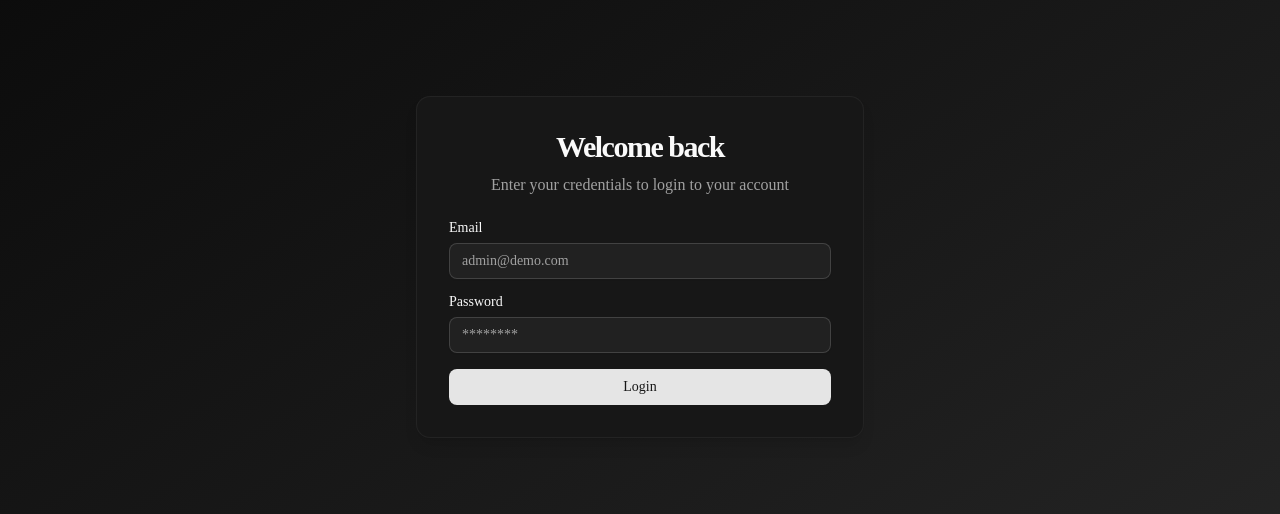
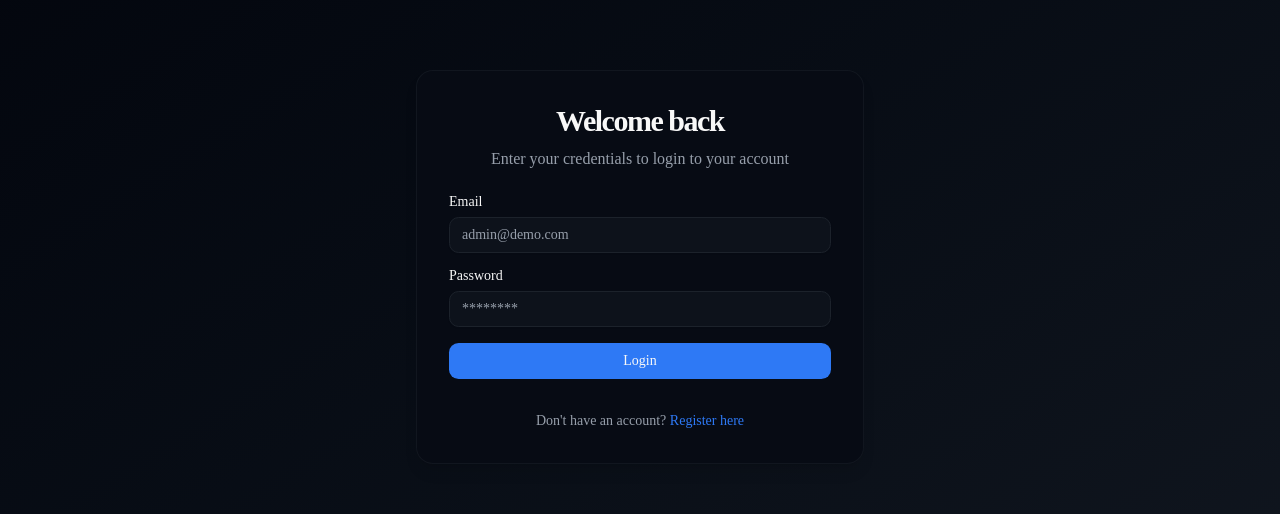
Before and after one commit to mohamed-osamaaa/ElectroPiTask, a Next.js app in the folder client/: page /login in a window 1280 px wide. Shown: the part 133-647 px from the top of the page. Built offline with nearby package versions, Linux system fonts and the light colour scheme; no server answers.

Commit message:
feat(client): update auth flows and global app shell

```diff
--- a/client/src/app/globals.css
+++ b/client/src/app/globals.css
@@ -49,72 +49,79 @@
 }
 
 :root {
-  --background: oklch(1 0 0);
-  --foreground: oklch(0.145 0 0);
+  --background: oklch(0.99 0.01 260);
+  --foreground: oklch(0.15 0.02 260);
   --card: oklch(1 0 0);
-  --card-foreground: oklch(0.145 0 0);
+  --card-foreground: oklch(0.15 0.02 260);
   --popover: oklch(1 0 0);
-  --popover-foreground: oklch(0.145 0 0);
-  --primary: oklch(0.205 0 0);
-  --primary-foreground: oklch(0.985 0 0);
-  --secondary: oklch(0.97 0 0);
-  --secondary-foreground: oklch(0.205 0 0);
-  --muted: oklch(0.97 0 0);
-  --muted-foreground: oklch(0.556 0 0);
-  --accent: oklch(0.97 0 0);
-  --accent-foreground: oklch(0.205 0 0);
-  --destructive: oklch(0.577 0.245 27.325);
-  --border: oklch(0.922 0 0);
-  --input: oklch(0.922 0 0);
-  --ring: oklch(0.708 0 0);
-  --chart-1: oklch(0.87 0 0);
-  --chart-2: oklch(0.556 0 0);
-  --chart-3: oklch(0.439 0 0);
-  --chart-4: oklch(0.371 0 0);
-  --chart-5: oklch(0.269 0 0);
-  --radius: 0.625rem;
-  --sidebar: oklch(0.985 0 0);
-  --sidebar-foreground: oklch(0.145 0 0);
-  --sidebar-primary: oklch(0.205 0 0);
-  --sidebar-primary-foreground: oklch(0.985 0 0);
-  --sidebar-accent: oklch(0.97 0 0);
-  --sidebar-accent-foreground: oklch(0.205 0 0);
-  --sidebar-border: oklch(0.922 0 0);
-  --sidebar-ring: oklch(0.708 0 0);
+  --popover-foreground: oklch(0.15 0.02 260);
+  --primary: oklch(0.5 0.2 260);
+  --primary-foreground: oklch(0.98 0 0);
+  --secondary: oklch(0.94 0.02 260);
+  --secondary-foreground: oklch(0.2 0.04 260);
+  --muted: oklch(0.94 0.02 260);
+  --muted-foreground: oklch(0.5 0.02 260);
+  --accent: oklch(0.94 0.02 260);
+  --accent-foreground: oklch(0.2 0.04 260);
+  --destructive: oklch(0.6 0.15 20);
+  --destructive-foreground: oklch(0.98 0 0);
+  --border: oklch(0.9 0.02 260);
+  --input: oklch(0.9 0.02 260);
+  --ring: oklch(0.5 0.2 260);
+
+  --chart-1: oklch(0.65 0.15 25);
+  --chart-2: oklch(0.6 0.12 170);
+  --chart-3: oklch(0.4 0.1 230);
+  --chart-4: oklch(0.7 0.15 65);
+  --chart-5: oklch(0.7 0.15 35);
+
+  --radius: 0.75rem;
+
+  --sidebar: oklch(0.98 0 0);
+  --sidebar-foreground: oklch(0.15 0 0);
+  --sidebar-primary: oklch(0.5 0.2 260);
+  --sidebar-primary-foreground: oklch(0.98 0 0);
+  --sidebar-accent: oklch(0.94 0.02 260);
+  --sidebar-accent-foreground: oklch(0.2 0.04 260);
+  --sidebar-border: oklch(0.9 0.02 260);
+  --sidebar-ring: oklch(0.5 0.2 260);
 }
 
 .dark {
-  --background: oklch(0.145 0 0);
-  --foreground: oklch(0.985 0 0);
-  --card: oklch(0.205 0 0);
-  --card-foreground: oklch(0.985 0 0);
-  --popover: oklch(0.205 0 0);
-  --popover-foreground: oklch(0.985 0 0);
-  --primary: oklch(0.922 0 0);
-  --primary-foreground: oklch(0.205 0 0);
-  --secondary: oklch(0.269 0 0);
-  --secondary-foreground: oklch(0.985 0 0);
-  --muted: oklch(0.269 0 0);
-  --muted-foreground: oklch(0.708 0 0);
-  --accent: oklch(0.269 0 0);
-  --accent-foreground: oklch(0.985 0 0);
-  --destructive: oklch(0.704 0.191 22.216);
-  --border: oklch(1 0 0 / 10%);
-  --input: oklch(1 0 0 / 15%);
-  --ring: oklch(0.556 0 0);
-  --chart-1: oklch(0.87 0 0);
-  --chart-2: oklch(0.556 0 0);
-  --chart-3: oklch(0.439 0 0);
-  --chart-4: oklch(0.371 0 0);
-  --chart-5: oklch(0.269 0 0);
-  --sidebar: oklch(0.205 0 0);
-  --sidebar-foreground: oklch(0.985 0 0);
-  --sidebar-primary: oklch(0.488 0.243 264.376);
-  --sidebar-primary-foreground: oklch(0.985 0 0);
-  --sidebar-accent: oklch(0.269 0 0);
-  --sidebar-accent-foreground: oklch(0.985 0 0);
-  --sidebar-border: oklch(1 0 0 / 10%);
-  --sidebar-ring: oklch(0.556 0 0);
+  --background: oklch(0.12 0.02 260);
+  --foreground: oklch(0.98 0 0);
+  --card: oklch(0.15 0.02 260);
+  --card-foreground: oklch(0.98 0 0);
+  --popover: oklch(0.15 0.02 260);
+  --popover-foreground: oklch(0.98 0 0);
+  --primary: oklch(0.6 0.2 260);
+  --primary-foreground: oklch(0.98 0 0);
+  --secondary: oklch(0.2 0.02 260);
+  --secondary-foreground: oklch(0.98 0 0);
+  --muted: oklch(0.2 0.02 260);
+  --muted-foreground: oklch(0.7 0.02 260);
+  --accent: oklch(0.2 0.02 260);
+  --accent-foreground: oklch(0.98 0 0);
+  --destructive: oklch(0.6 0.15 20);
+  --destructive-foreground: oklch(0.98 0 0);
+  --border: oklch(0.25 0.02 260);
+  --input: oklch(0.25 0.02 260);
+  --ring: oklch(0.6 0.2 260);
+
+  --chart-1: oklch(0.55 0.15 250);
+  --chart-2: oklch(0.6 0.15 170);
+  --chart-3: oklch(0.65 0.15 65);
+  --chart-4: oklch(0.5 0.15 300);
+  --chart-5: oklch(0.7 0.15 15);
+
+  --sidebar: oklch(0.15 0.02 260);
+  --sidebar-foreground: oklch(0.98 0 0);
+  --sidebar-primary: oklch(0.6 0.2 260);
+  --sidebar-primary-foreground: oklch(0.98 0 0);
+  --sidebar-accent: oklch(0.2 0.02 260);
+  --sidebar-accent-foreground: oklch(0.98 0 0);
+  --sidebar-border: oklch(0.25 0.02 260);
+  --sidebar-ring: oklch(0.6 0.2 260);
 }
 
 @layer base {
@@ -122,7 +129,7 @@
     @apply border-border outline-ring/50;
   }
   body {
-    @apply bg-background text-foreground;
+    @apply bg-background text-foreground transition-colors duration-300;
   }
   html {
     @apply font-sans;
--- a/client/src/app/layout.tsx
+++ b/client/src/app/layout.tsx
@@ -2,7 +2,6 @@ import type { Metadata } from "next";
 import { Geist, Geist_Mono } from "next/font/google";
 import "./globals.css";
 import { Providers } from "./providers";
-import { Toaster } from "@/components/ui/toast";
 
 const geistSans = Geist({
   variable: "--font-geist-sans",
@@ -16,7 +15,7 @@ const geistMono = Geist_Mono({
 
 export const metadata: Metadata = {
   title: "ElectroPi Kanban",
-  description: "Task Management App",
+  description: "A modern task management application for teams",
 };
 
 export default function RootLayout({
@@ -25,14 +24,13 @@ export default function RootLayout({
   children: React.ReactNode;
 }>) {
   return (
-    <html lang="en" className="dark">
+    <html lang="en" suppressHydrationWarning>
       <body
         className={`${geistSans.variable} ${geistMono.variable} antialiased`}
       >
         <Providers>
           {children}
         </Providers>
-        <Toaster />
       </body>
     </html>
   );
--- a/client/src/app/providers.tsx
+++ b/client/src/app/providers.tsx
@@ -2,7 +2,8 @@
 
 import { QueryClient, QueryClientProvider } from '@tanstack/react-query';
 import { useState } from 'react';
-import { Toaster } from "@/components/ui/toast";
+import { ThemeProvider } from 'next-themes';
+import { Toaster } from 'sonner';
 
 export function Providers({ children }: { children: React.ReactNode }) {
   const [queryClient] = useState(() => new QueryClient({
@@ -15,8 +16,15 @@ export function Providers({ children }: { children: React.ReactNode }) {
   }));
 
   return (
-    <QueryClientProvider client={queryClient}>
-      {children}
-    </QueryClientProvider>
+    <ThemeProvider
+      attribute="class"
+      defaultTheme="dark"
+      enableSystem={false}
+    >
+      <QueryClientProvider client={queryClient}>
+        {children}
+        <Toaster richColors position="top-right" />
+      </QueryClientProvider>
+    </ThemeProvider>
   );
 }
--- a/client/src/components/auth/LoginForm.tsx
+++ b/client/src/components/auth/LoginForm.tsx
@@ -94,6 +94,13 @@ export function LoginForm() {
           <Button type="submit" className="w-full" disabled={mutation.isPending}>
             {mutation.isPending ? "Logging in..." : "Login"}
           </Button>
+
+          <div className="text-center text-sm text-muted-foreground mt-4">
+            Don't have an account?{" "}
+            <a href="/register" className="text-primary hover:underline">
+              Register here
+            </a>
+          </div>
         </form>
       </Form>
     </div>
--- a/client/src/components/auth/RegisterForm.tsx
+++ b/client/src/components/auth/RegisterForm.tsx
@@ -109,6 +109,13 @@ export function RegisterForm() {
           <Button type="submit" className="w-full" disabled={mutation.isPending}>
             {mutation.isPending ? "Registering..." : "Register"}
           </Button>
+
+          <div className="text-center text-sm text-muted-foreground mt-4">
+            Already have an account?{" "}
+            <a href="/login" className="text-primary hover:underline">
+              Login here
+            </a>
+          </div>
         </form>
       </Form>
     </div>
--- a/client/src/components/layout/AppShell.tsx
+++ b/client/src/components/layout/AppShell.tsx
@@ -2,13 +2,14 @@
 
 import { Sidebar } from "./Sidebar";
 import { Header } from "./Header";
-import { useEffect } from "react";
+import { useEffect, useState } from "react";
 import { useAuthStore } from "@/store/auth.store";
 import { useRouter } from "next/navigation";
 
 export function AppShell({ children }: { children: React.ReactNode }) {
   const { isHydrated, user } = useAuthStore();
   const router = useRouter();
+  const [mobileSidebarOpen, setMobileSidebarOpen] = useState(false);
 
   useEffect(() => {
     if (isHydrated && !user) {
@@ -17,14 +18,30 @@ export function AppShell({ children }: { children: React.ReactNode }) {
   }, [isHydrated, user, router]);
 
   if (!isHydrated || !user) {
-    return null; // Or a full-page loader
+    return (
+      <div className="min-h-screen flex items-center justify-center bg-background">
+        <div className="animate-spin rounded-full h-8 w-8 border-b-2 border-primary"></div>
+      </div>
+    );
   }
 
   return (
-    <div className="grid min-h-screen w-full md:grid-cols-[220px_1fr] lg:grid-cols-[280px_1fr]">
-      <Sidebar />
-      <div className="flex flex-col">
-        <Header />
+    <div className="grid min-h-screen w-full md:grid-cols-[220px_1fr] lg:grid-cols-[280px_1fr] relative">
+      {/* Mobile overlay */}
+      {mobileSidebarOpen && (
+        <div
+          className="fixed inset-0 bg-black/50 z-40 md:hidden transition-opacity"
+          onClick={() => setMobileSidebarOpen(false)}
+        />
+      )}
+
+      <Sidebar
+        mobileOpen={mobileSidebarOpen}
+        onMobileClose={() => setMobileSidebarOpen(false)}
+      />
+
+      <div className="flex flex-col min-h-screen">
+        <Header onMenuToggle={() => setMobileSidebarOpen((prev) => !prev)} />
         <main className="flex flex-1 flex-col gap-4 p-4 lg:gap-6 lg:p-6 bg-background">
           {children}
         </main>
```
Also changed, not shown: client/src/components/layout/Header.tsx (+49 -13 lines), client/src/components/layout/Sidebar.tsx (+38 -9 lines).
